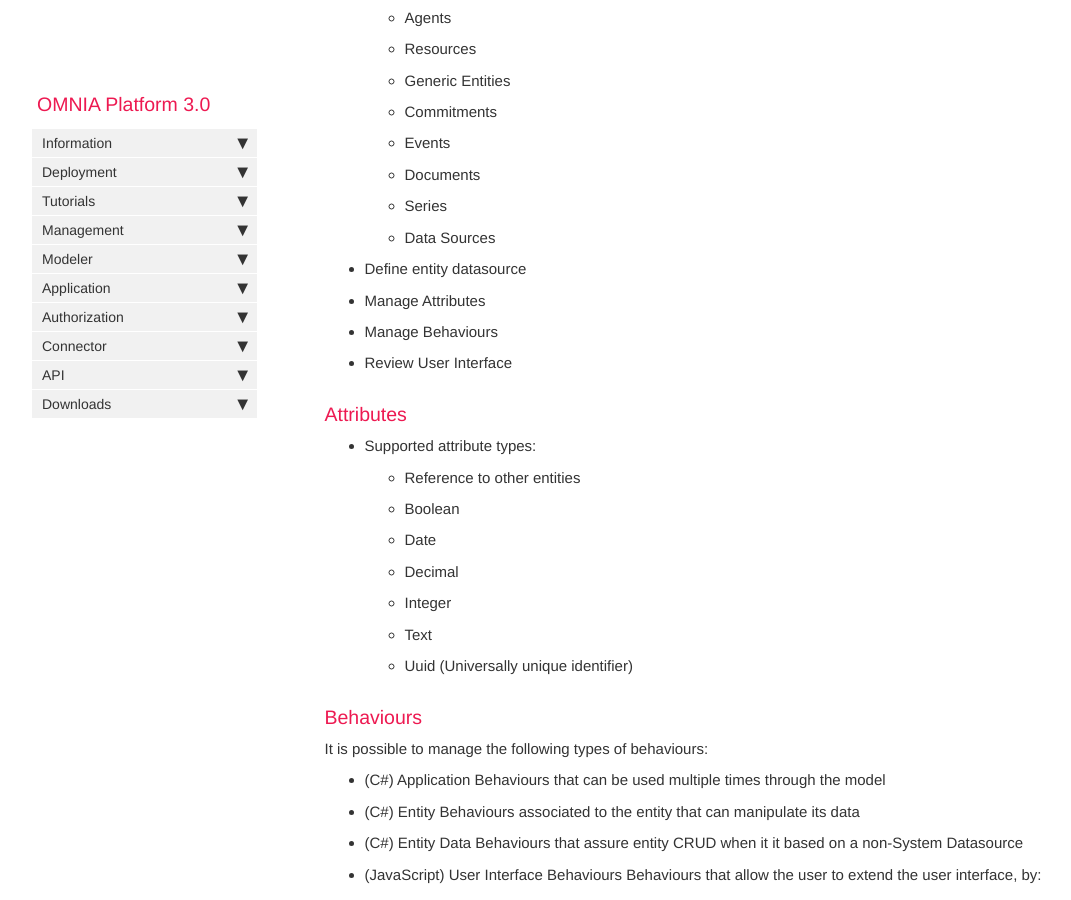
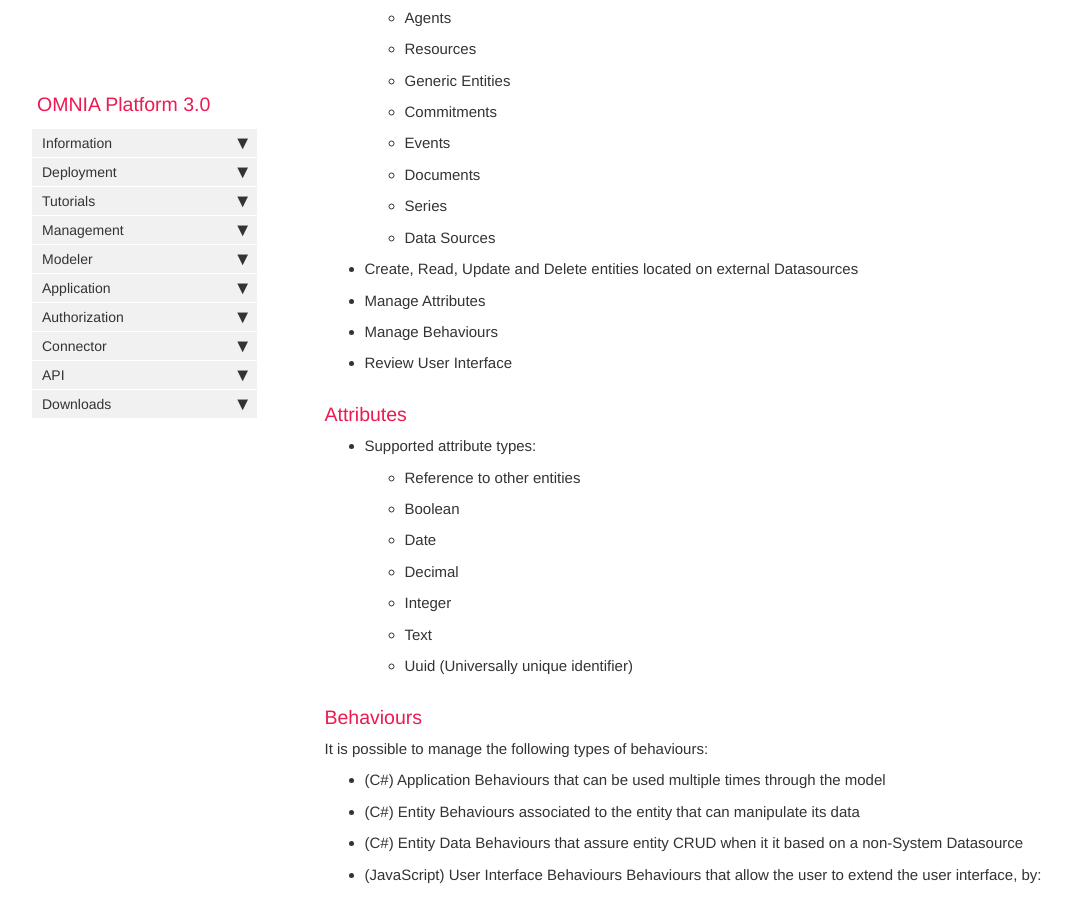
Before and after one commit to daniel8lopes/omnia3, a Jekyll site: the page built from docs/pages/omnia3/Introduction/omnia3_features.md, in a window 1280 px wide and 900 px high, scrolled down 618 px. Shown: the whole window, without its empty margins (38-1109 px from the left). Built offline with Jekyll 4.4.1, drawn with Linux system fonts in a browser that asks for light colours; nearby versions of some CDN libraries; comment, search, counter and statistics services are not loaded.

Commit message:
Update omnia3_features.md

```diff
--- a/docs/pages/omnia3/Introduction/omnia3_features.md
+++ b/docs/pages/omnia3/Introduction/omnia3_features.md
@@ -24,7 +24,7 @@ List of features available on OMNIA Platform 3.0:
     - Series
     - Data Sources
 
-- Define entity datasource
+- Create, Read, Update and Delete entities located on external Datasources
 - Manage Attributes
 - Manage Behaviours
 - Review User Interface
```
